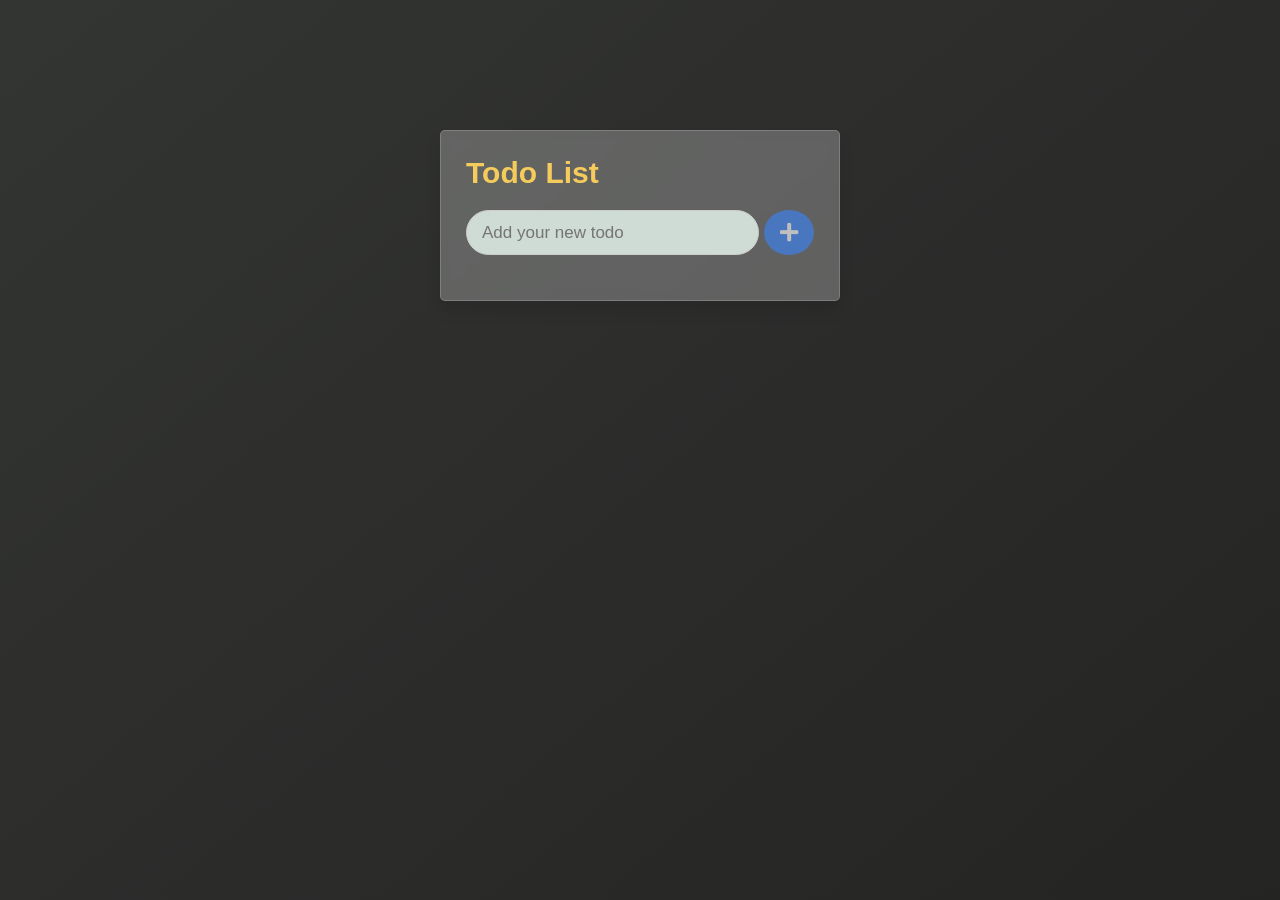
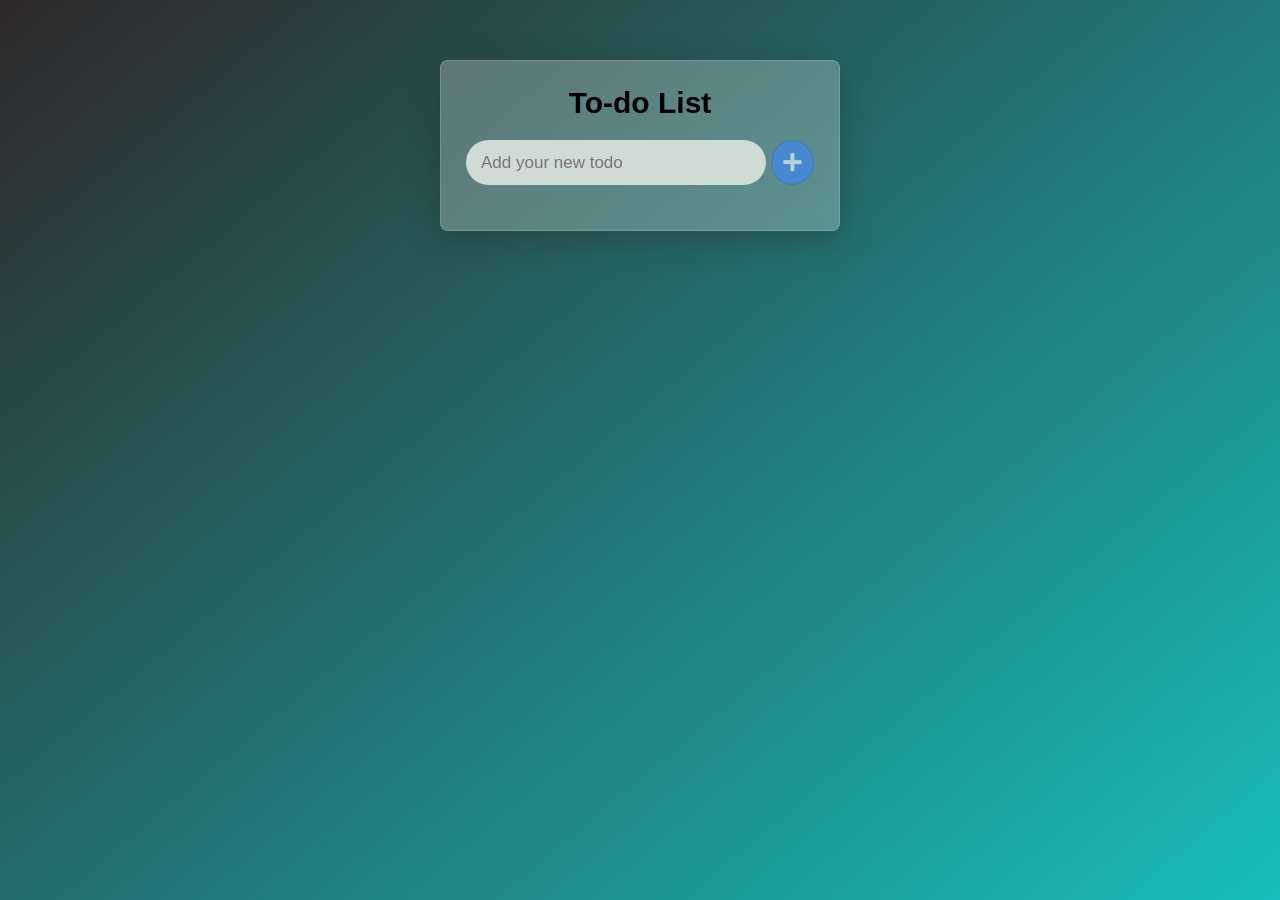
Before and after one commit to SufyaanKhateeb/Learning-Web-Dev, a Jekyll site: the page Frontend/Day 12/todolist.html, which Jekyll copies as it is, in a window 1280 px wide. Built offline with Jekyll 4.4.1, drawn with Linux system fonts in a browser that asks for light colours.

Commit message:
day 12 updated

```diff
--- a/Frontend/Day 11/styles.css
+++ b/Frontend/Day 11/styles.css
@@ -57,6 +57,11 @@ h3 {
     overflow: hidden;
     cursor: pointer;
 }
+
+.option:hover {
+    background-color: rgb(212, 212, 212);
+}
+
 .option span {
     cursor: pointer;
 }
--- a/Frontend/Day 12/styles.css
+++ b/Frontend/Day 12/styles.css
@@ -7,74 +7,66 @@
     font-family: 'Poppins', sans-serif;
 }
 
-header {
-    color: #F5CB5C;
-}
-
-::selection{
-    color: #ffff;
-    background: rgb(142, 73, 232);
-}
-
 body{
     width: 100%;
     height: 100vh;
-    /* overflow: hidden; */
     padding: 10px;
-    background: linear-gradient(140deg, #333533 0%, #242423 100%);
+    background: linear-gradient(140deg, #2E282A 0%, #17BEBB 100%);
 }
 
 .wrapper{
     background: rgba( 255, 255, 255, 0.25 );
-box-shadow: 0 8px 32px 0 rgba( 31, 38, 135, 0.37 );
-backdrop-filter: blur( 4px );
--webkit-backdrop-filter: blur( 4px );
-border-radius: 10px;
-border: 1px solid rgba( 255, 255, 255, 0.18 );
+    box-shadow: 0 8px 32px 0 rgba(36, 36, 36, 0.37);
+    backdrop-filter: blur( 4px );
+    -webkit-backdrop-filter: blur( 4px );
+    border-radius: 10px;
+    border: 1px solid rgba( 255, 255, 255, 0.18 );
+    min-width: none;
     max-width: 400px;
-    width: 100%;
-    margin: 120px auto;
+    margin: 50px auto;
     padding: 25px;
-    border-radius: 5px;
-    box-shadow: 0px 10px 15px rgba(0,0,0,0.1);
+    border-radius: 8px;
 }
 
 .wrapper header{
+    text-align: center;
     font-size: 30px;
     font-weight: 600;
 }
 
 .wrapper .inputField{
-    margin: 20px 0;
+    margin: 20px auto;
     width: 100%;
     display: flex;
+    justify-content: center;
+    align-items: center;
     height: 45px;
 }
 
 .inputField input{
-    width: 85%;
+    width: 100%;
     height: 100%;
     outline: none;
     border-radius: 50px;
     background-color: #CFDBD5;
-    border: 1px solid #ccc;
+    border: none;
     font-size: 17px;
     padding-left: 15px;
     transition: all 0.3s ease;
 }
 
 .inputField input:focus{
-    border-color: #8E49E8;
+    border: 1px solid rgba( 255, 255, 255, 0.18 );
 }
 
 .inputField button{
     width: 50px;
-    height: 100%;
-    border: none;
+    height: 45px;
     color: #fff;
     margin-left: 5px;
     font-size: 21px;
     outline: none;
+    border: 1px solid rgba(0, 0, 0, 0.18);
     background: #3A86FF;
     cursor: pointer;
     border-radius: 50%;
@@ -83,8 +75,7 @@ border: 1px solid rgba( 255, 255, 255, 0.18 );
     transition: all 0.3s ease;
 }
 
-.inputField button:hover,
-.footer button:hover{
+.inputField button:hover {
     background: #296cd8;
 }
 
@@ -95,64 +86,58 @@ border: 1px solid rgba( 255, 255, 255, 0.18 );
 
 .wrapper .todoList{
     max-height: 250px;
-    overflow-y: auto;
+    overflow: auto;
 }
 
 .todoList li{
     position: relative;
     list-style: none;
-    height: 45px;
+    min-height: 45px;
     line-height: 45px;
-    margin-bottom: 8px;
+    margin-bottom: 10px;
     background: #CFDBD5;
     border-radius: 50px;
     padding: 0 15px;
     cursor: default;
-    overflow: hidden;
+    word-wrap: break-word;
 }
 
 .todoList li .icon{
     position: absolute;
-    right: -45px;
-    background: #e74c3c;
-    width: 45px;
+    right: 2px;
+    top: 50%;
+    transform: translateY(-50%) scale(0);
+    background: #f02711;
+    width: 41px;
+    height: 41px;
+    border-radius: 50px;
     text-align: center;
     color: #fff;
-    border-radius: 0 3px 3px 0;
     cursor: pointer;
-    transition: all 0.2s ease;
+
 }
 
 .todoList li:hover .icon{
-    right: 0px;
+    transform: translateY(-50%) scale(1);
+    transition: all .2s ease;
 }
 
-.wrapper .footer{
-    display: flex;
-    width: 100%;
-    margin-top: 20px;
-    align-items: center;
-    justify-content: space-between;
+/* for scrollbar */
+::-webkit-scrollbar {
+    width: 5px;
 }
 
-.footer button{
-    padding: 6px 10px;
-    border-radius: 3px;
-    border: none;
-    outline: none;
-    color: #fff;
-    font-weight: 400;
-    font-size: 16px;
-    margin-left: 5px;
-    background: #3A86FF;
-    cursor: pointer;
-    user-select: none;
-    opacity: 0.6;
-    pointer-events: none;
-    transition: all 0.3s ease;
+/* Track */
+::-webkit-scrollbar-track {
+    /* background-color: aqua; */
+    -webkit-border-radius: 10px;
+    border-radius: 10px;
 }
 
-.footer button.active{
-    opacity: 1;
-    pointer-events: auto;
+/* Handle */
+::-webkit-scrollbar-thumb {
+    -webkit-border-radius: 10px;
+    border-radius: 10px;
+    background: rgba(107, 105, 105, 0.5);
+    -webkit-box-shadow: inset 0 0 6px rgba(0,0,0,0.5);
 }
--- a/Frontend/Day 12/todo.js
+++ b/Frontend/Day 12/todo.js
@@ -10,6 +10,17 @@ inputBox.onkeyup = ()=>{
         addBtn.classList.remove("active");
     }
 }
+
+inputBox.addEventListener('keypress', function (e) {
+    if (e. key === 'Enter') {
+        let userEnteredValue = inputBox.value;
+        if(userEnteredValue.trim() != 0)
+            addBtn.onclick();
+        else
+            return;
+    }
+});
+
 showTasks();
 addBtn.onclick = ()=>{
     let userEnteredValue = inputBox.value;
@@ -39,7 +50,6 @@ function showTasks(){
         li.innerHTML=element;
         let span = document.createElement('span');
         span.className='icon';
-        // span.onclick=deleteTask(index);
         span.setAttribute('onclick', 'deleteTask('+index+')');
         let i = document.createElement('i');
         i.className='fas fa-trash';
--- a/Frontend/Day 12/todolist.html
+++ b/Frontend/Day 12/todolist.html
@@ -11,18 +11,13 @@
 </head>
 <body>
     <div class="wrapper">
-        <header>Todo List</header>
+        <header>To-do List</header>
         <div class="inputField">
           <input type="text" placeholder="Add your new todo">
           <button><i class="fas fa-plus"></i></button>
         </div>
         <ul class="todoList">
-          <!-- data are comes from local storage -->
         </ul>
-        <!-- <div class="footer">
-            <span>You have <span class="pendingTasks"></span> pending tasks</span>
-            <button>Clear All</button>
-        </div> -->
     </div>
 </body>
 </html>
```
